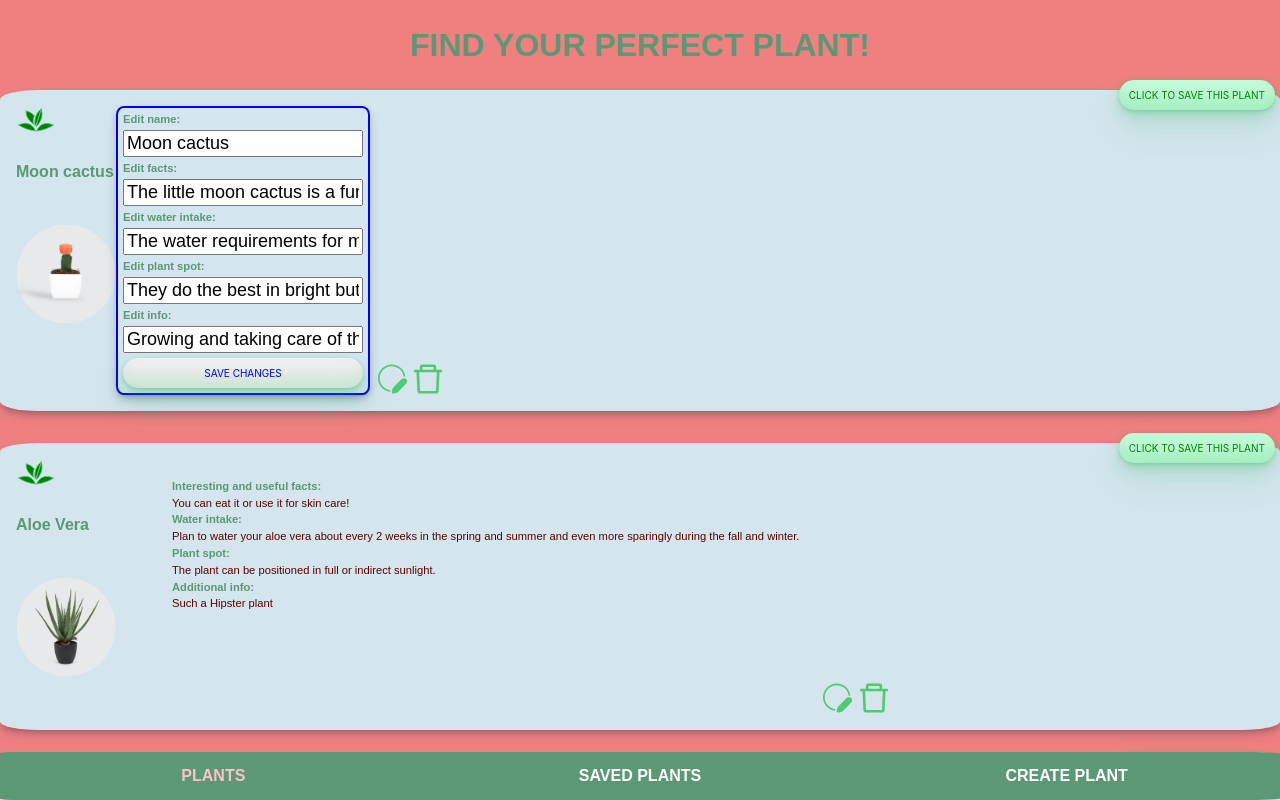
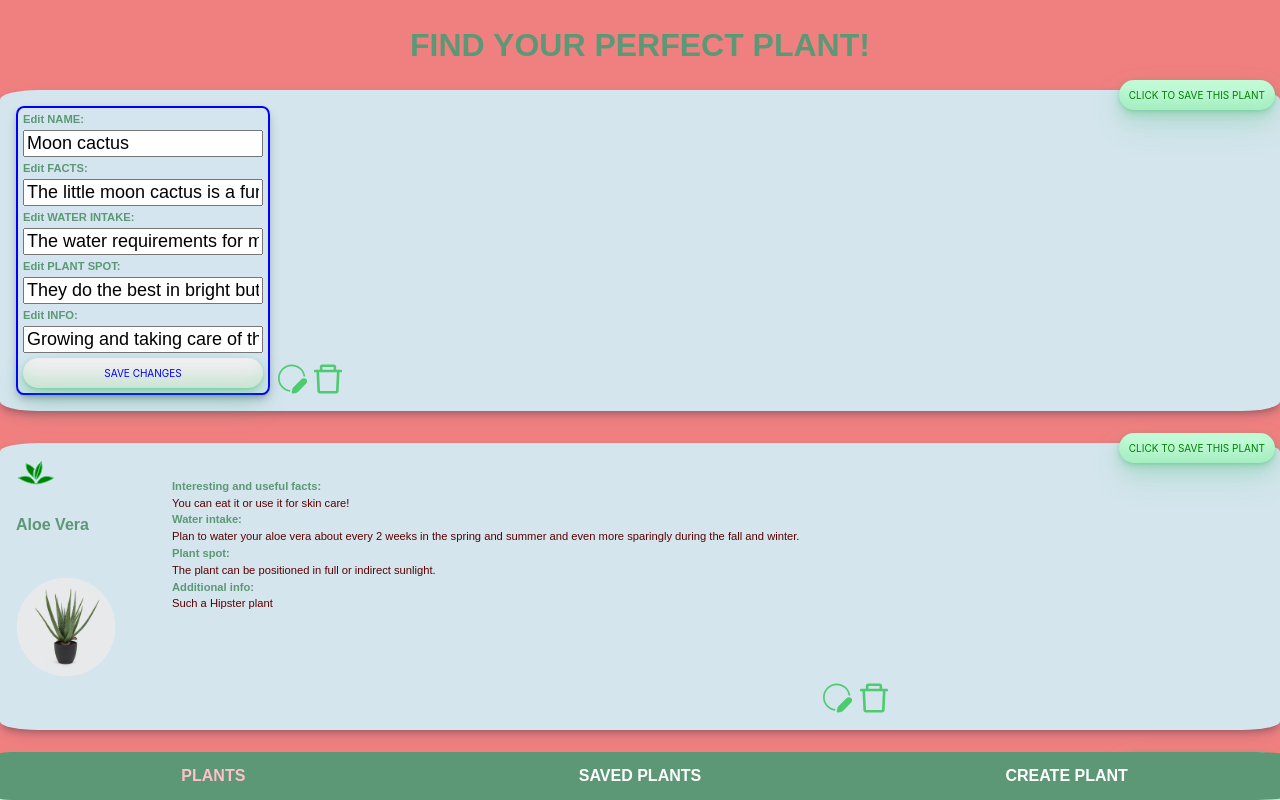
Before and after one commit to LolaMaria/capstone-project, a React (Create React App) app: page / in a window 1280 px wide. Both pictures are taken after a click on the button 1214 px from the left and 345 px from the top of the page. Shown: the top 800 px of the page. Built offline with nearby package versions, Linux system fonts and the light colour scheme.

Commit message:
Add fixed edit

```diff
--- a/src/components/DeleteMessageButton.js
+++ b/src/components/DeleteMessageButton.js
@@ -3,21 +3,24 @@ import styled, { css } from 'styled-components';
 export default styled.button`
   font-family: CerebriSans-Regular, -apple-system, system-ui, Roboto, sans-serif;
   cursor: pointer;
-  color: white;
-  padding: 8px 20px;
+  color: green;
+  padding: 10px 20px;
   border-radius: 100%;
   transition-duration: 0.3s;
   color: #fff;
-  font-size: 0.9rem;
-  width: 30%;
+  font-size: 0.8rem;
+  width: 50%;
   border: none;
   align-self: center;
   display: flex;
   justify-content: center;
+  margin: 0.1rem;
   ${props =>
     props.variant === 'cancel' &&
     css`
-      background-color: green;
+      background-color: #c2fbd7;
+      box-shadow: 0 5px 10px rgba(0, 0, 0, 0.15);
+      color: green;
       &:hover {
         background-color: #3d9816;
       }
@@ -25,10 +28,11 @@ export default styled.button`
   ${props =>
     props.variant === 'confirm' &&
     css`
-      background-color: #b71540;
+      background-color: lightcoral;
+      color: green;
       box-shadow: 0 5px 10px rgba(0, 0, 0, 0.15);
       &:hover {
         background-color: red;
       }
-    `}
+    `};
 `;
--- a/src/components/ModalDelete.js
+++ b/src/components/ModalDelete.js
@@ -12,14 +12,14 @@ export default function DeleteMessage({ onConfirmDelete, onCancelDelete }) {
             type="button"
             onClick={onCancelDelete}
           >
-            No!
+            NO!
           </DeleteMessageButton>
           <DeleteMessageButton
             variant={'confirm'}
             type="button"
             onClick={onConfirmDelete}
           >
-            Yes!
+            YES!
           </DeleteMessageButton>
         </MessageWindowWrapper>
       </MessageContent>
--- a/src/components/PlantCard.js
+++ b/src/components/PlantCard.js
@@ -27,6 +27,24 @@ export default function PlantCard({
   return (
     <Card isBooked={isBooked}>
       <BookmarkButton onClick={handleBookmark} isBooked={isBooked} />
+
+      {isEditing ? (
+        <FormBox onSubmit={handleSubmit}>
+          <Label htmlFor="name">Edit NAME:</Label>
+          <input id="name" defaultValue={name} />
+          <Label htmlFor="fact">Edit FACTS:</Label>
+          <input id="fact" defaultValue={fact} />
+          <Label htmlFor="water">Edit WATER INTAKE:</Label>
+          <input id="water" defaultValue={water} />
+          <Label htmlFor="spot">Edit PLANT SPOT:</Label>
+          <input id="spot" defaultValue={spot} />
+          <Label htmlFor="info">Edit INFO:</Label>
+          <input id="info" defaultValue={info} />
+          <XYZ type="submit">Save changes</XYZ>
+        </FormBox>
+      ) : (
+        <>
+          {' '}
           <div>
             <PlantIcon>
               <svg
@@ -47,21 +65,6 @@ export default function PlantCard({
             <Name>{name}</Name>
             <PlantPic src={img} alt="" width="100px" />
           </div>
-      {isEditing ? (
-        <FormBox onSubmit={handleSubmit}>
-          <Label htmlFor="name">Edit name:</Label>
-          <input id="name" defaultValue={name} />
-          <Label htmlFor="fact">Edit facts:</Label>
-          <input id="fact" defaultValue={fact} />
-          <Label htmlFor="water">Edit water intake:</Label>
-          <input id="water" defaultValue={water} />
-          <Label htmlFor="spot">Edit plant spot:</Label>
-          <input id="spot" defaultValue={spot} />
-          <Label htmlFor="info">Edit info:</Label>
-          <input id="info" defaultValue={info} />
-          <XYZ type="submit">Save changes</XYZ>
-        </FormBox>
-      ) : (
           <List role="list">
             <Info>Interesting and useful facts:</Info>
             <ListInfo>{fact}</ListInfo>
@@ -72,6 +75,7 @@ export default function PlantCard({
             <Info>Additional info:</Info>
             <ListInfo>{info}</ListInfo>
           </List>
+        </>
       )}
       <ButtonEdit onClick={() => setIsEditing(!isEditing)} />
       <ButtonDelete onClick={() => setShowMessage(true)} />
--- a/src/pages/InputPage.js
+++ b/src/pages/InputPage.js
@@ -1,5 +1,5 @@
 import styled from 'styled-components';
-import ButtonSub from '../components/ButtonSubmit';
+import ButtonSubmit from '../components/ButtonSubmit';
 import { useState } from 'react';
 
 export default function InputPage({ onCreatePlant }) {
@@ -80,7 +80,7 @@ export default function InputPage({ onCreatePlant }) {
               onChange={event => setPlantInfo(event.target.value)}
             />
           </CardBox>
-          <ButtonSub type="submit" />
+          <ButtonSubmit />
         </form>
       </FormBox>
     </>
```
Lines whose indentation alone changed are shown as unchanged.
